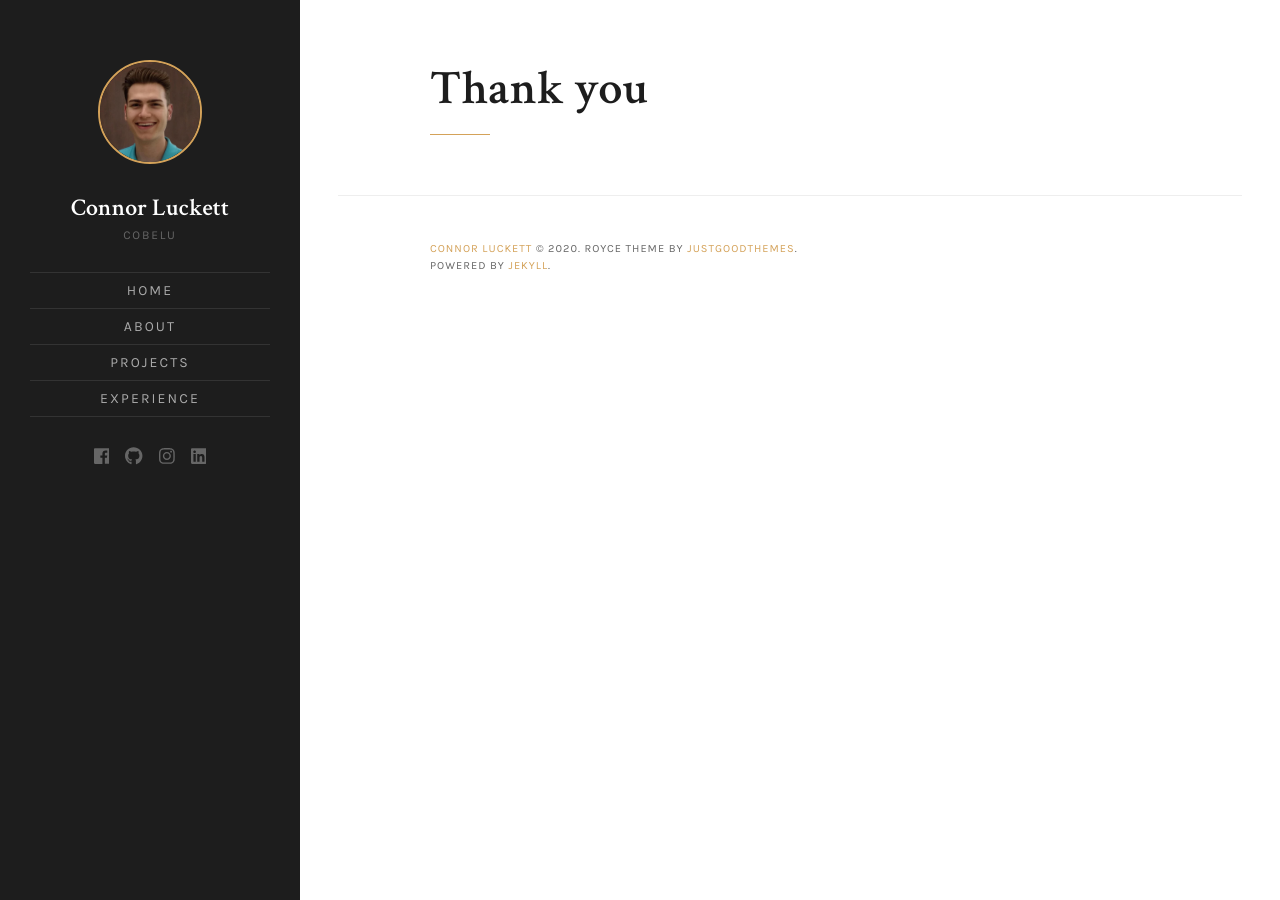
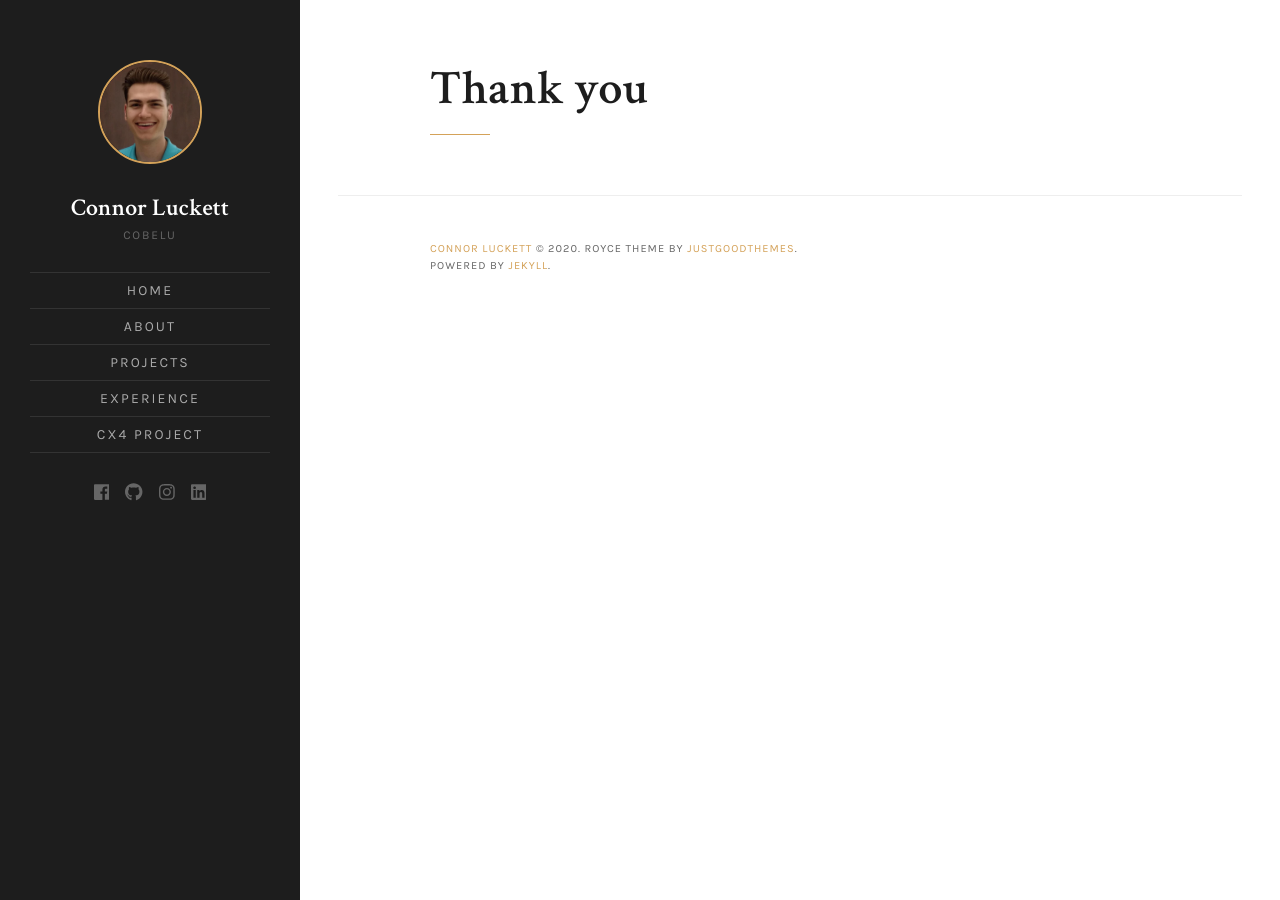
Before and after one commit to cobelu/cobelu.github.io, a Jekyll site: the page built from thank-you.html, in a window 1280 px wide. Built offline with Jekyll 4.4.1, drawn with Linux system fonts in a browser that asks for light colours.

```diff
--- a/_config.yml
+++ b/_config.yml
@@ -43,8 +43,8 @@ navigation:
     url: /projects
   - text: Experience
     url: /experience
-#  - text: Contact Me
-#    url: /contact
+  - text: CX4 Project
+    url: https://connorcx4.wordpress.com/
 
 # Required Plugins
 plugins_dir:
```
